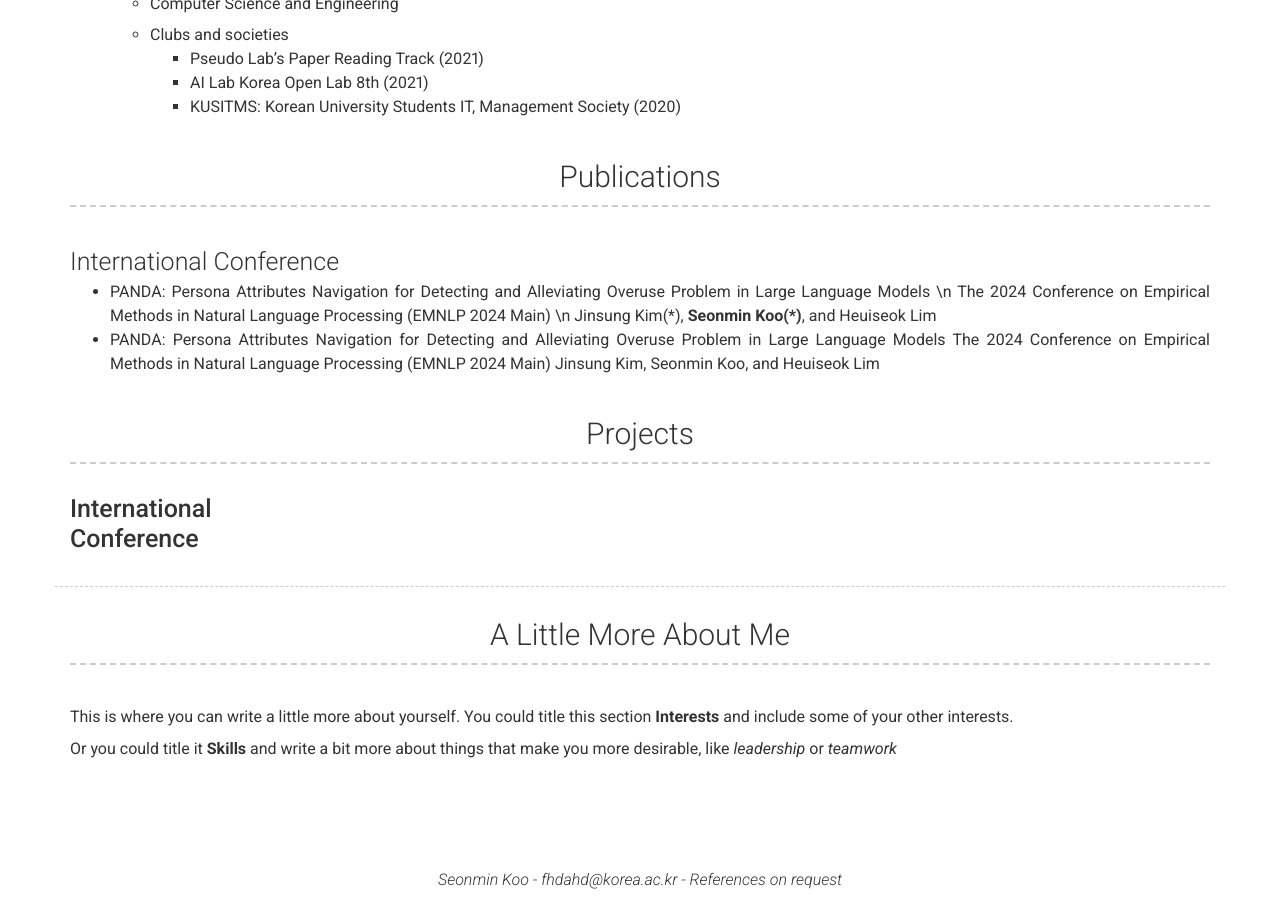
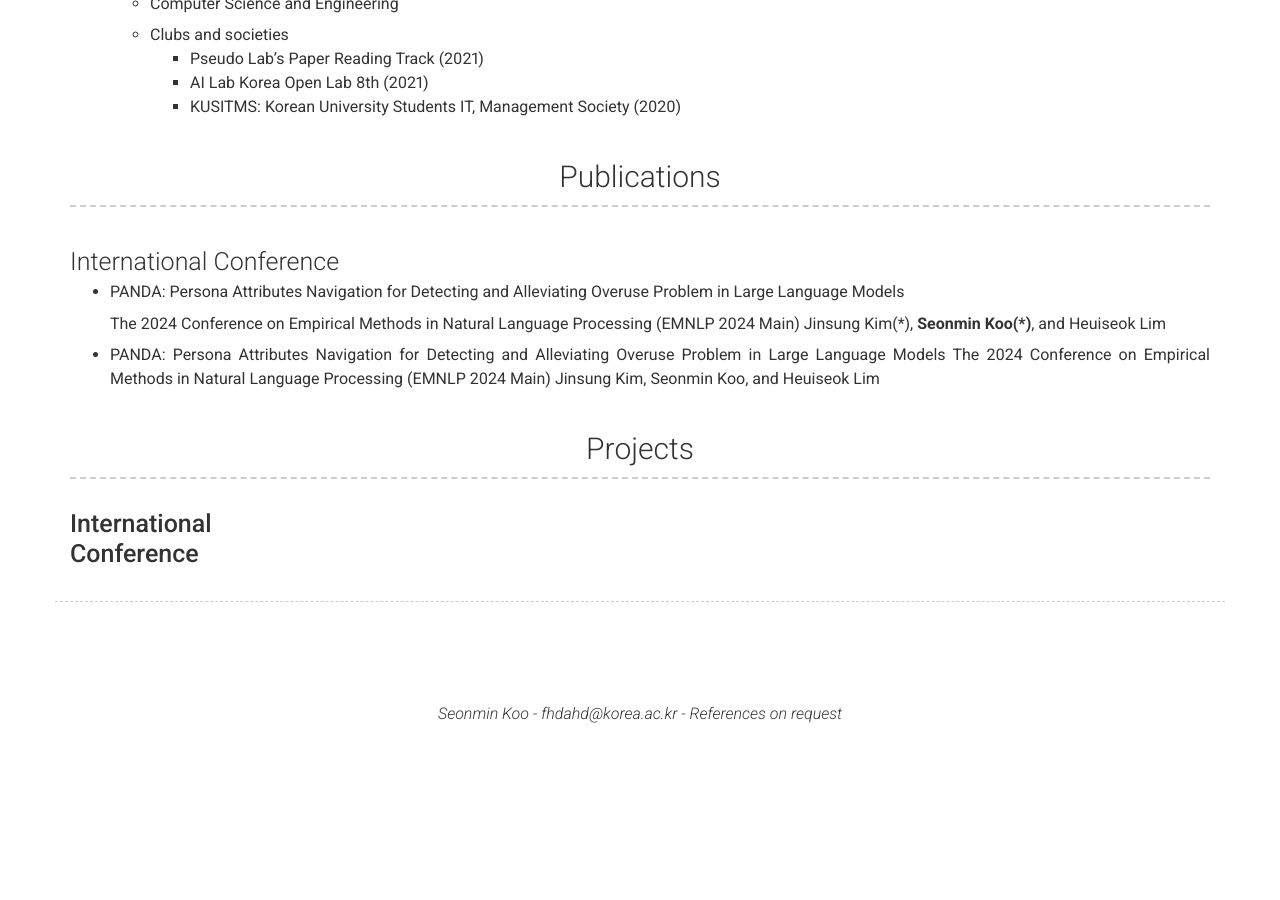
Before and after one commit to seonminkoo/seonminkoo.github.io, a Jekyll site: the page built from index.md, in a window 1280 px wide and 900 px high, scrolled down 1241 px. Built offline with Jekyll 4.4.1, drawn with Linux system fonts in a browser that asks for light colours; nearby versions of some CDN libraries; after the commit the page ends 1975 px from its top, so only the background shows below that.

Commit message:
Update _config.yml

```diff
--- a/_config.yml
+++ b/_config.yml
@@ -92,8 +92,9 @@ content:
     layout: text
     content: | # this will include new lines to allow paragraphs
       #### International Conference
-        - PANDA: Persona Attributes Navigation for Detecting and Alleviating Overuse Problem in Large Language Models \n
-          The 2024 Conference on Empirical Methods in Natural Language Processing (EMNLP 2024 Main) \n
+        - PANDA: Persona Attributes Navigation for Detecting and Alleviating Overuse Problem in Large Language Models
+
+          The 2024 Conference on Empirical Methods in Natural Language Processing (EMNLP 2024 Main)
           Jinsung Kim(*), **Seonmin Koo(*)**, and Heuiseok Lim
         - PANDA: Persona Attributes Navigation for Detecting and Alleviating Overuse Problem in Large Language Models
           The 2024 Conference on Empirical Methods in Natural Language Processing (EMNLP 2024 Main)
@@ -166,12 +167,12 @@ content:
   #         Short institution or course description (optional)
   #       description: | # this will include new lines to allow paragraphs
   #         Description of qualification
-  - title: A Little More About Me
-    layout: text
-    content: | # this will include new lines to allow paragraphs
-      This is where you can write a little more about yourself. You could title this section **Interests** and include some of your other interests.
+  # - title: A Little More About Me
+  #   layout: text
+  #   content: | # this will include new lines to allow paragraphs
+  #     This is where you can write a little more about yourself. You could title this section **Interests** and include some of your other interests.
 
-      Or you could title it **Skills** and write a bit more about things that make you more desirable, like *leadership* or *teamwork*
+  #     Or you could title it **Skills** and write a bit more about things that make you more desirable, like *leadership* or *teamwork*
 
 # Footer
 footer_show_references: true
```
